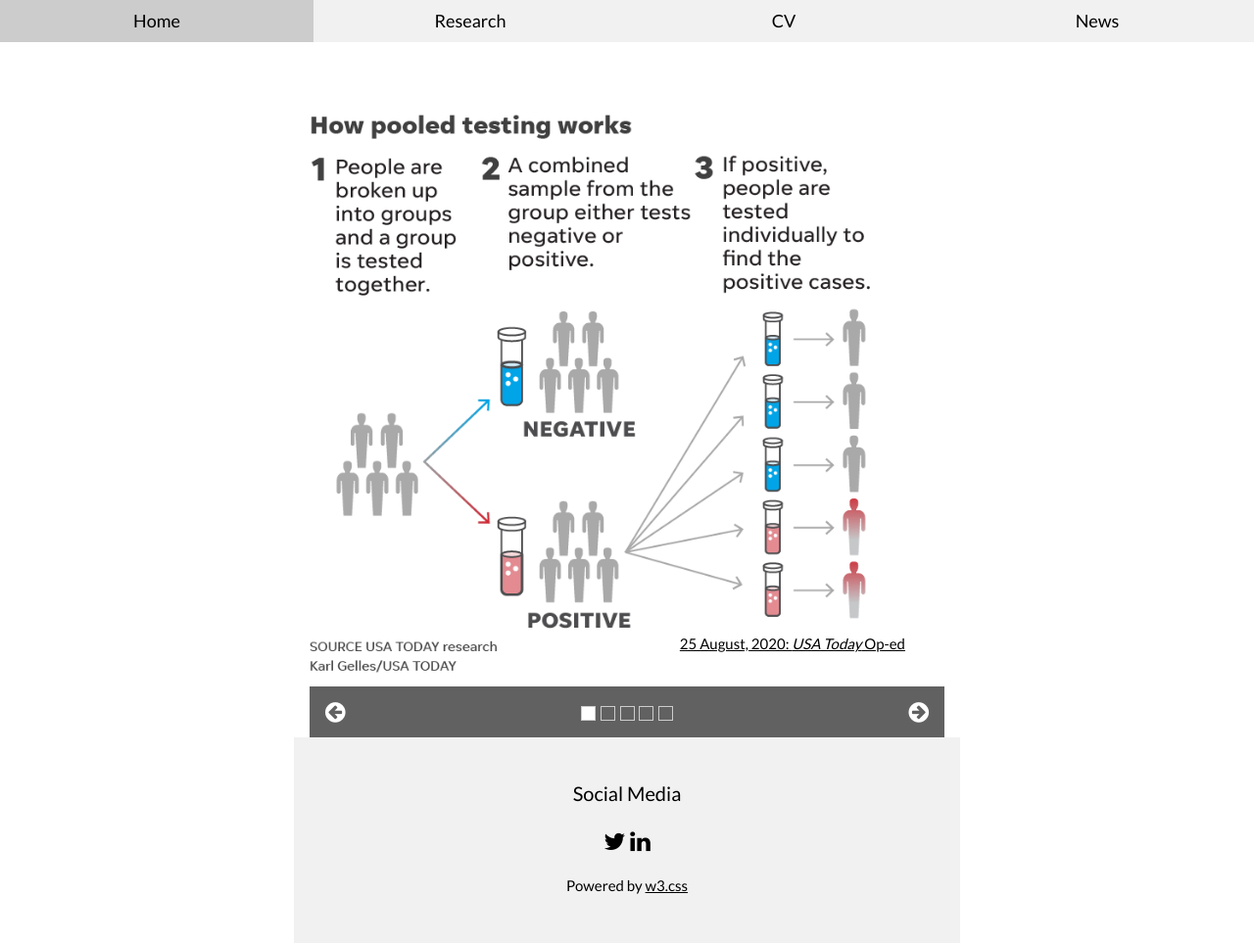
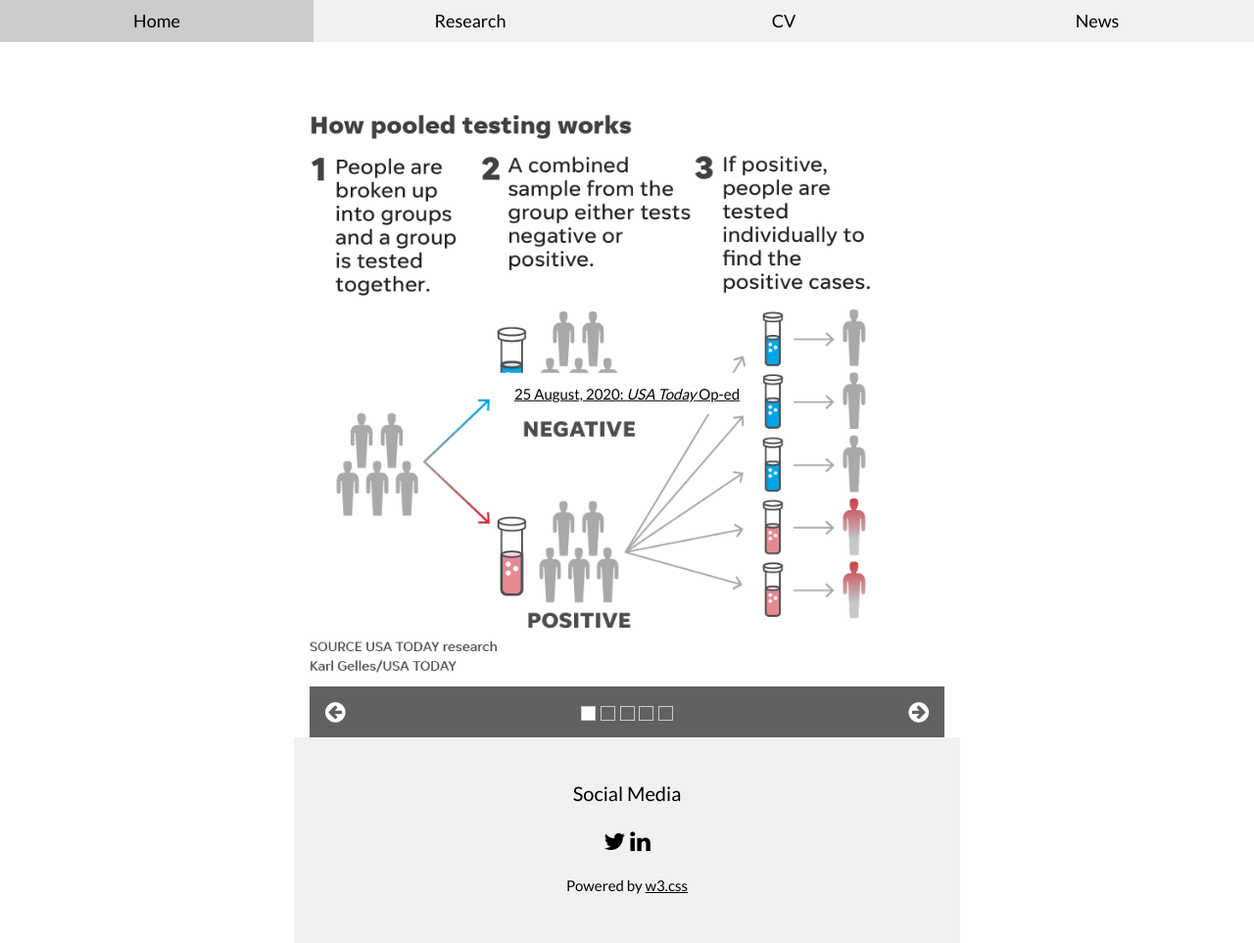
Before and after one commit to jlienert/jlienert.github.io, a Jekyll site: the page built from news.html, in a window 1280 px wide and 963 px high. Shown: the whole window at 98% size. Built offline with Jekyll 4.4.1, drawn with Linux system fonts in a browser that asks for light colours.

Commit message:
Update news.html

```diff
--- a/news.html
+++ b/news.html
@@ -16,7 +16,7 @@
     <a href="https://www.usatoday.com/story/opinion/2020/08/25/how-pooled-testing-covid-19-may-help-schools-reopen-safely-column/3399508001/">
 
       <img src="dorfman.png" style="height=500" width="600">
-      <div class="w3-display-bottomright w3-container w3-padding-32">
+      <div class="w3-display-middle w3-container w3-padding-32">
         <span class="w3-white w3-padding-large w3-animate-bottom">25 August, 2020: <i>USA Today</i> Op-ed</span>
     </a>
       </div>
```
